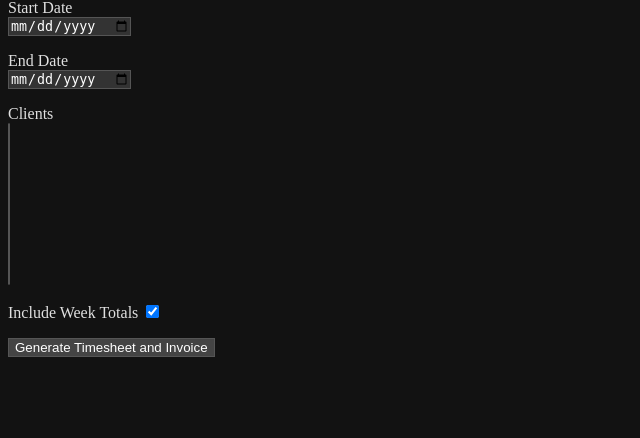
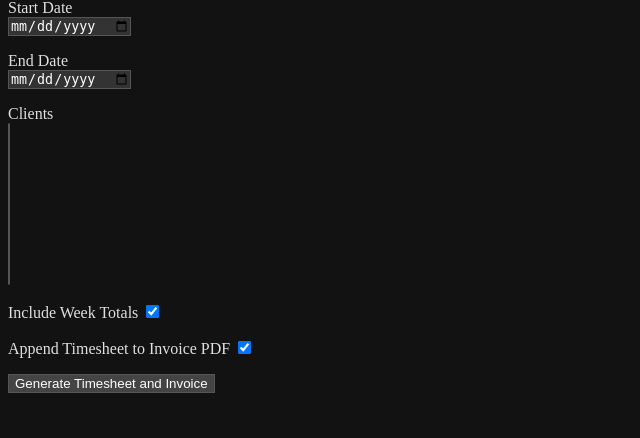
Before and after one commit to GeorgesPaul/TimeSheeterPython, a Flask app: template templates/timesheet.html in a window 1280 px wide. Shown: the part 95-533 px from the top of the page, without its empty margins (0-640 px from the left). Run offline with Flask 3, Linux system fonts and the light colour scheme; the template is opened without the code that fills it: values that come from a table or form of the project are taken from there, others are empty; parts of the project's set-up code (start-up, migrations or seed data) failed here and were passed over.

Commit message:
append timseheet pdf to invoice option

```diff
--- a/app.py
+++ b/app.py
@@ -22,6 +22,7 @@ class DateForm(FlaskForm):
     end_date = DateField('End Date', format='%Y-%m-%d', validators=[DataRequired()])
     clients = SelectMultipleField('Clients', choices=[], render_kw={'size': 10}, validators=[DataRequired()])
     week_totals = BooleanField('Include Week Totals', default=True, render_kw={'checked': True})
+    append_timesheet = BooleanField('Append Timesheet to Invoice PDF', default=True, render_kw={'checked': True})
     submit = SubmitField('Generate Timesheet and Invoice')
 
 @app.route('/', methods=['GET', 'POST'])
@@ -104,6 +105,10 @@ def index():
                     'vat_calculation_text': f'0.00% VAT on {currency} {total_price:.2f} = {currency} 0,00',
                     'total_amount': f'{currency} {total_price:.2f}',
                     'logo_path': logo_path,
+                    'append_timesheet': form.append_timesheet.data,
+                    'timesheet_table': timesheet.time_sheet_df.to_html(index=False, border=0, classes='items timesheet-table'),
+                    'first_day': first_day,
+                    'last_day': last_day,
                 }
 
                 # Generate invoice HTML
--- a/templates/timesheet.html
+++ b/templates/timesheet.html
@@ -52,6 +52,7 @@
         <p>{{ form.end_date.label }}<br> {{ form.end_date() }}</p>
         <p>{{ form.clients.label }}<br> {{ form.clients() }}</p>
         <p>{{ form.week_totals.label }} {{ form.week_totals() }}</p>
+        <p>{{ form.append_timesheet.label }} {{ form.append_timesheet() }}</p>
         <p>{{ form.submit() }}</p>
     </form>
 
```
